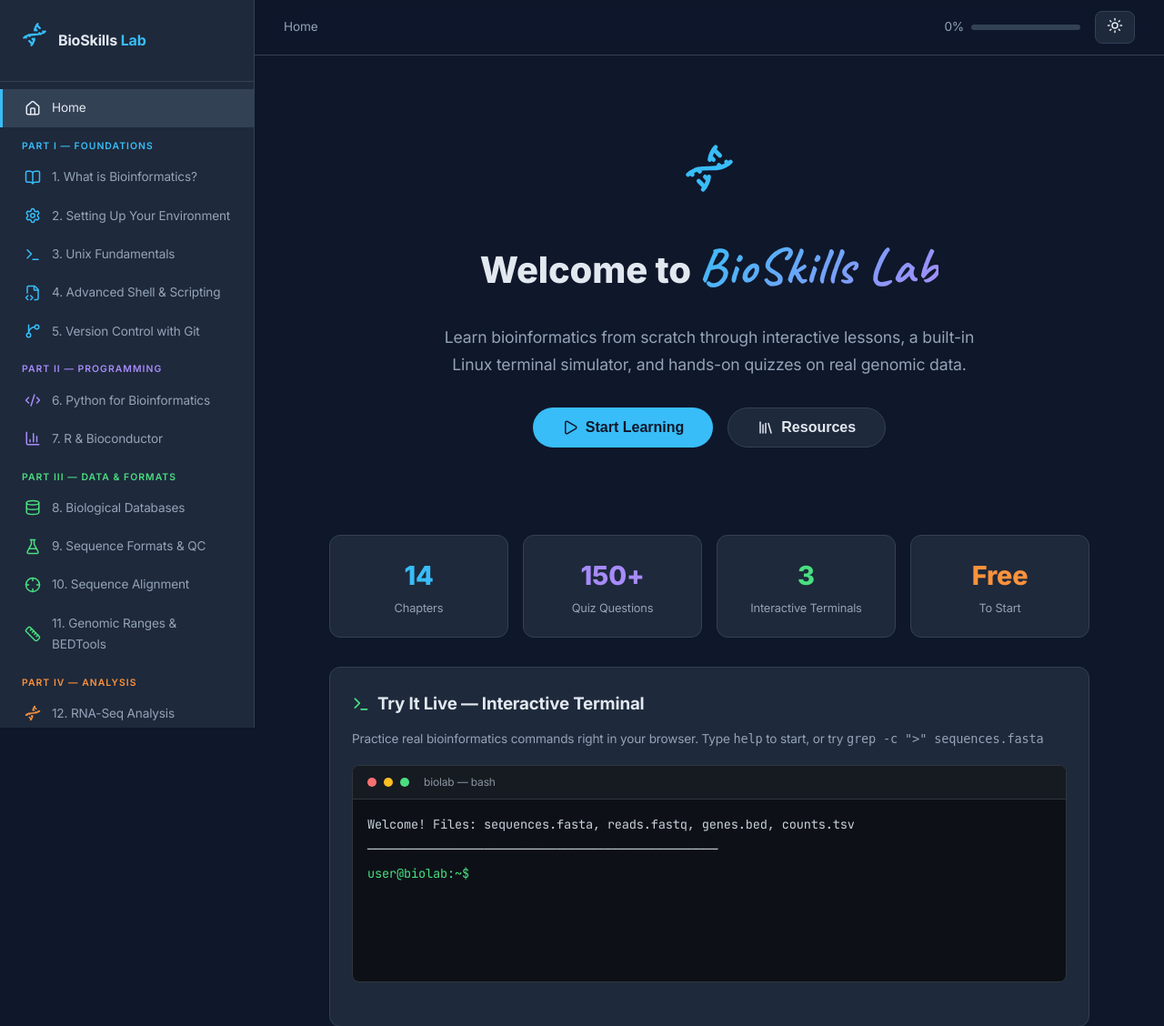
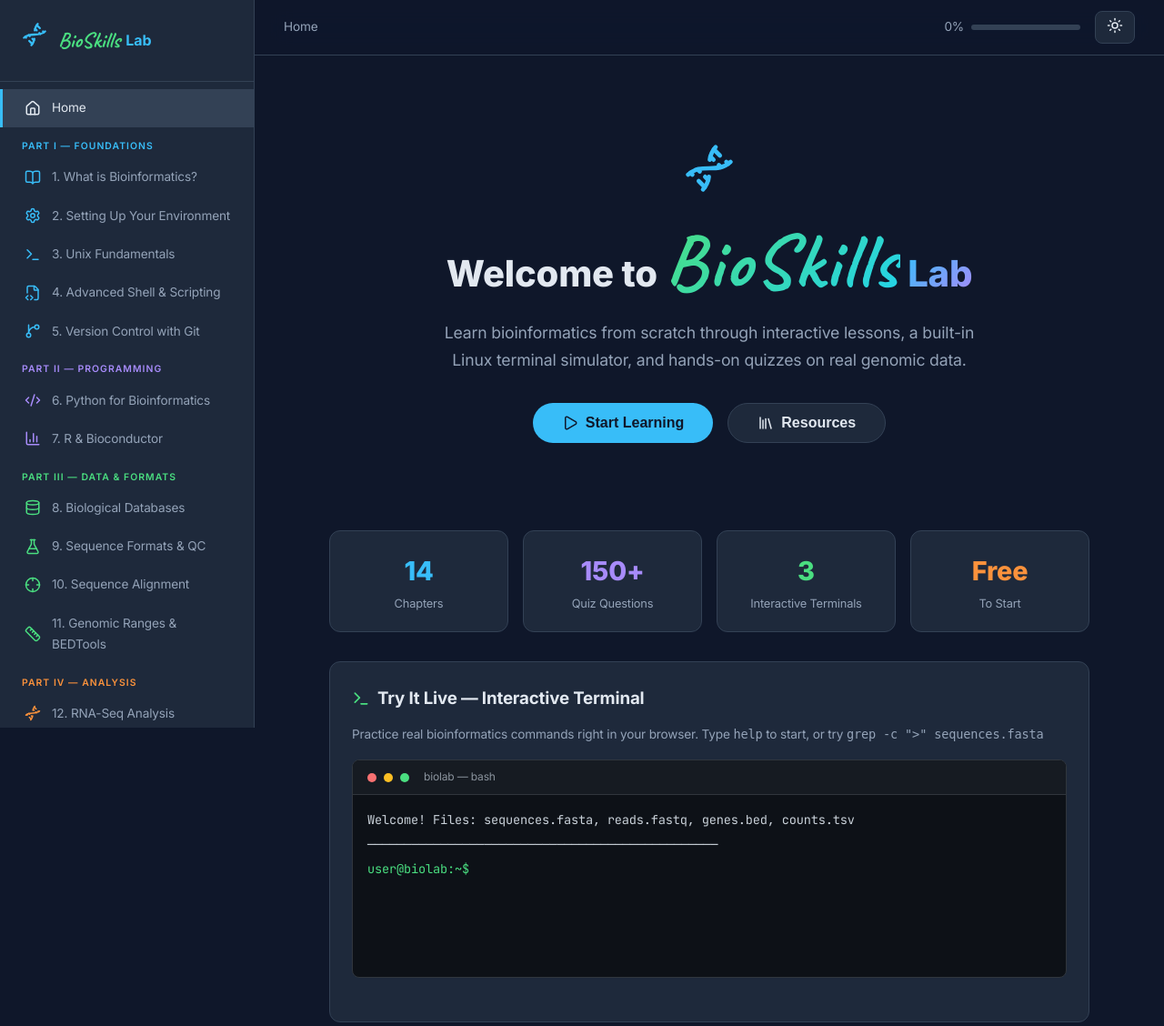
Before and after one commit to AadilRashid/bioskillslab, a PHP site: page / in a window 1280 px wide. Shown: the top 1128 px of the page at 91% size. Run offline with PHP 8.4, Linux system fonts and the light colour scheme.

Commit message:
BioSkills in oversized green Caveat font, Lab in normal accent, DNA icon in sidebar

```diff
--- a/css/style.css
+++ b/css/style.css
@@ -69,8 +69,9 @@ a:hover { color: var(--accent-hover); }
   gap: .75rem;
 }
 .sidebar-header .logo { font-size: 1.5rem; }
-.sidebar-header h2 { font-size: 1rem; font-weight: 700; line-height: 1.3; }
-.sidebar-header h2 span { color: var(--accent); }
+.sidebar-header h2 { font-size: 1rem; font-weight: 700; line-height: 1.3; display: flex; align-items: center; gap: .4rem; }
+.sidebar-header h2 .brand-bio { font-family: 'Caveat', cursive; font-size: 1.5rem; font-weight: 700; color: var(--green); line-height: 1; }
+.sidebar-header h2 .brand-rest { color: var(--accent); }
 .sidebar-nav { padding: .5rem 0; }
 .sidebar-nav .nav-section {
   padding: .75rem 1.5rem .25rem;
@@ -212,7 +213,8 @@ a:hover { color: var(--accent-hover); }
   border: none;
 }
 .hero h1 { font-size: 2.5rem; font-weight: 800; margin-bottom: 1rem; }
-.hero h1 span { font-family: 'Caveat', cursive; font-size: 3.5rem; font-weight: 700; background: linear-gradient(135deg, var(--accent), var(--purple)); -webkit-background-clip: text; -webkit-text-fill-color: transparent; letter-spacing: 0.02em; }
+.hero h1 .brand-bio { font-family: 'Caveat', cursive; font-size: 5.25rem; font-weight: 700; background: linear-gradient(135deg, var(--green), #22d3ee); -webkit-background-clip: text; -webkit-text-fill-color: transparent; letter-spacing: 0.02em; line-height: 1; display: inline; }
+.hero h1 .brand-rest { background: linear-gradient(135deg, var(--accent), var(--purple)); -webkit-background-clip: text; -webkit-text-fill-color: transparent; }
 .hero p { font-size: 1.1rem; color: var(--text-muted); max-width: 600px; margin: 0 auto 2rem; }
 .hero-btn {
   display: inline-flex;
@@ -583,7 +585,7 @@ a:hover { color: var(--accent-hover); }
   .content { padding: 1rem; }
   .hero { padding: 2rem 1rem; }
   .hero h1 { font-size: 1.8rem; }
-  .hero h1 span { font-size: 2.5rem; }
+  .hero h1 .brand-bio { font-size: 3.5rem; }
   .modules-grid { grid-template-columns: 1fr; }
 }
 @media (max-width: 480px) {
--- a/index.html
+++ b/index.html
@@ -40,7 +40,7 @@
   <aside class="sidebar" id="sidebar">
     <div class="sidebar-header">
       <div class="logo"><i data-lucide="dna" style="width:28px;height:28px;color:var(--accent)"></i></div>
-      <h2>BioSkills <span>Lab</span></h2>
+      <h2><span class="brand-bio">BioSkills</span> <span class="brand-rest">Lab</span></h2>
     </div>
     <nav class="sidebar-nav" id="sidebarNav">
       <a href="#" data-page="home" class="active"><i data-lucide="home"></i> Home</a>
--- a/js/app.js
+++ b/js/app.js
@@ -120,7 +120,7 @@ function renderHome(el) {
   el.innerHTML = `
     <div class="hero">
       <div style="margin-bottom:1.5rem;"><i data-lucide="dna" style="width:56px;height:56px;color:var(--accent);"></i></div>
-      <h1>Welcome to <span>BioSkills Lab</span></h1>
+      <h1>Welcome to <span class="brand-bio">BioSkills</span> <span class="brand-rest">Lab</span></h1>
       <p>Learn bioinformatics from scratch through interactive lessons, a built-in Linux terminal simulator, and hands-on quizzes on real genomic data.</p>
       <div style="display:flex;gap:1rem;justify-content:center;flex-wrap:wrap;margin-top:1.5rem;">
         <button class="hero-btn" onclick="navigate('ch1')"><i data-lucide="play" style="width:18px;height:18px;"></i> Start Learning</button>
```
